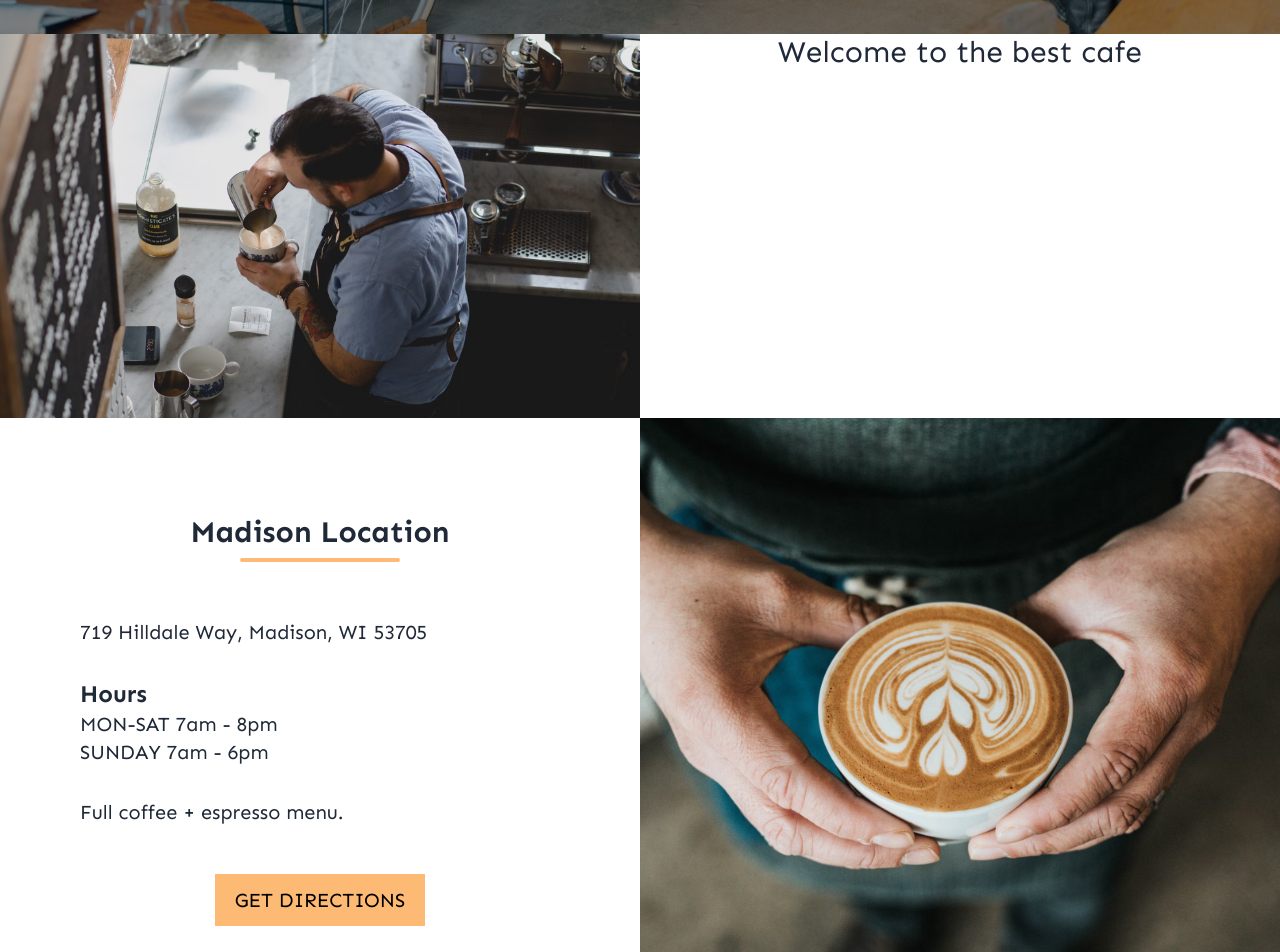
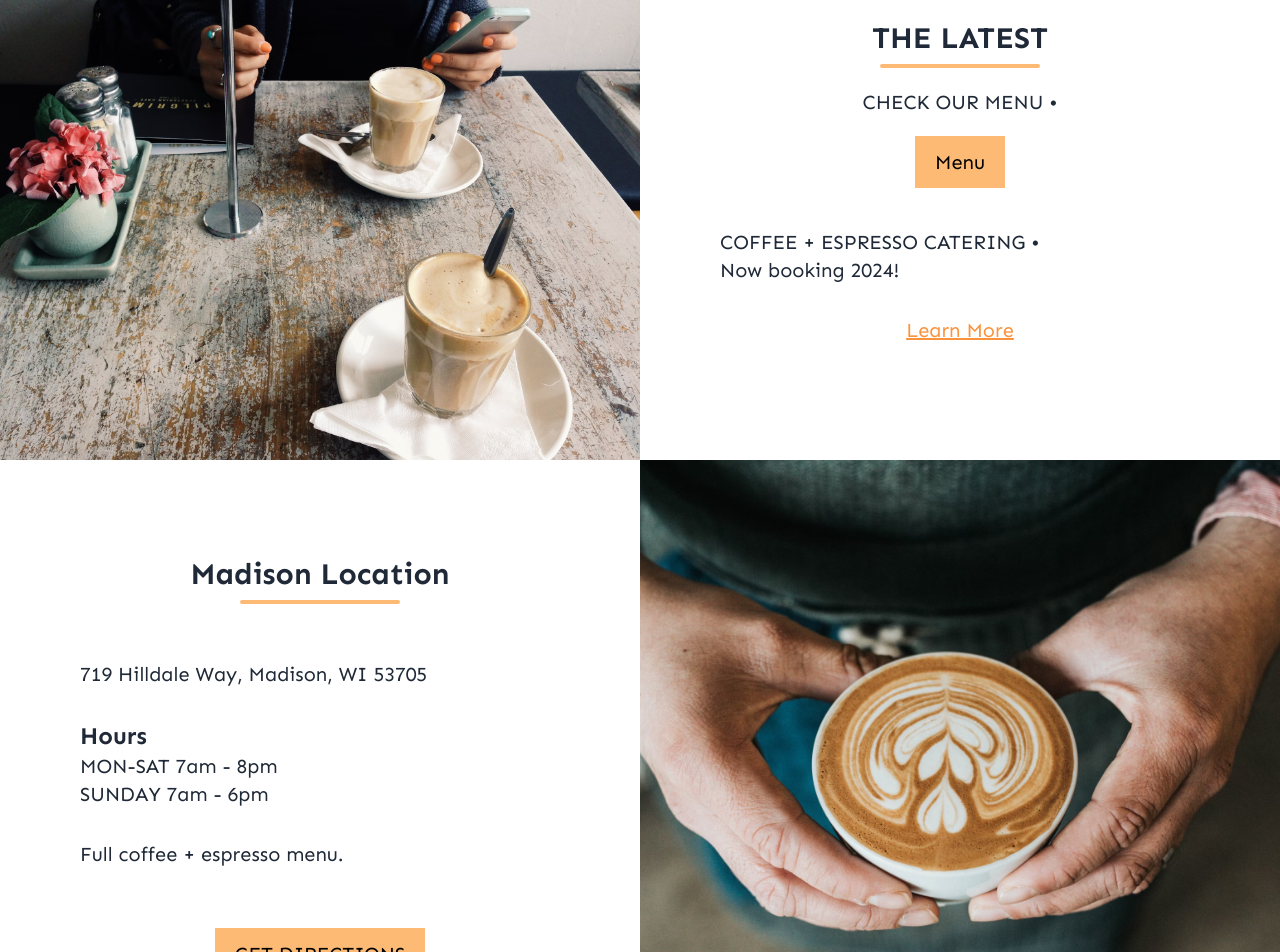
Before and after one commit to Stroyer210/Whistle-Brew-Caf-, a React (Create React App) app: page / in a window 1280 px wide. Shown: the part 820-1772 px from the top of the page. Built offline with nearby package versions, Linux system fonts and the light colour scheme.

Commit message:
fixing a bug

```diff
--- a/src/Components/Hero.jsx
+++ b/src/Components/Hero.jsx
@@ -10,13 +10,19 @@ const Hero = () => {
     return (
         <div className="">
             <Navbar className=""/>
-            <img src={main} alt="pic of the place" className="brightness-50 w-full object-cover"/>
+            <img src={main} alt="pic of the place" className="brightness-50 w-full h-screen object-cover"/>
             <div className="grid grid-cols-2 ">
                 <div className="">
-                    <img src={barista} alt="barista" className="w-full h-96 object-cover"/>
+                    <img src={barista} alt="barista" className="w-full h-full object-cover"/>
                 </div>
-                <div>
-                    <h1 className="text-3xl text-gray-800 text-center  my-auto sen">Welcome to the best cafe</h1>
+                <div className="text-center 2xl:my-10">
+                    <h1 className="text-3xl text-gray-800 text-center my-auto sen font-bold mt-10 2xl:mt-14">THE LATEST</h1>
+                    <hr className="mx-28 xl:mx-60 rounded border-2 border-orange-300 md:mb-5 2xl:mb-14 xl:mt-2"/>
+                    <h1 className="text-xl text-gray-800 text-center 2xl:ml-20 my-auto sen"> CHECK OUR MENU • </h1>
+                    <button className="py-3 px-5 sen bg-orange-300 xl:text-xl md:mt-5">Menu</button>
+                    <h1 className="text-xl text-gray-800 text-left md:ml-10 xl:ml-20 my-auto sen mt-10">COFFEE + ESPRESSO CATERING • </h1>
+                    <h1 className="text-xl text-gray-800 text-left md:ml-10 xl:ml-20 my-auto sen">Now booking 2024!</h1>
+                    <h1 className="text-xl text-orange-400 text-center  my-auto sen md:mt-2 xl:mt-8 2xl:mb-12 underline">Learn More</h1>
                 </div>
             </div>
             <div className="grid grid-cols-2 ">
@@ -28,7 +34,7 @@ const Hero = () => {
                     <h1 className="text-xl text-gray-800 text-left md:ml-10 xl:ml-20 my-auto sen">MON-SAT 7am - 8pm</h1>
                     <h1 className="text-xl text-gray-800 text-left md:ml-10 xl:ml-20 my-auto sen">SUNDAY 7am - 6pm</h1>
                     <h1 className="text-xl text-gray-800 text-left md:ml-10 xl:ml-20 my-auto sen md:mt-2 xl:mt-8 xl:mb-12">Full coffee + espresso menu.</h1>
-                    <button className="py-3 px-5 sen bg-orange-300 xl:text-xl">GET DIRECTIONS</button>
+                    <button className="py-3 px-5 sen bg-orange-300 xl:text-xl md:my-3">GET DIRECTIONS</button>
                 </div>
                 <div className="">
                     <img src={coffee} alt="coffee" className="w-full h-full object-cover"/>
```
Also changed, not shown: src/Images/hero.avif, src/custom.css (line endings or trailing spaces).
